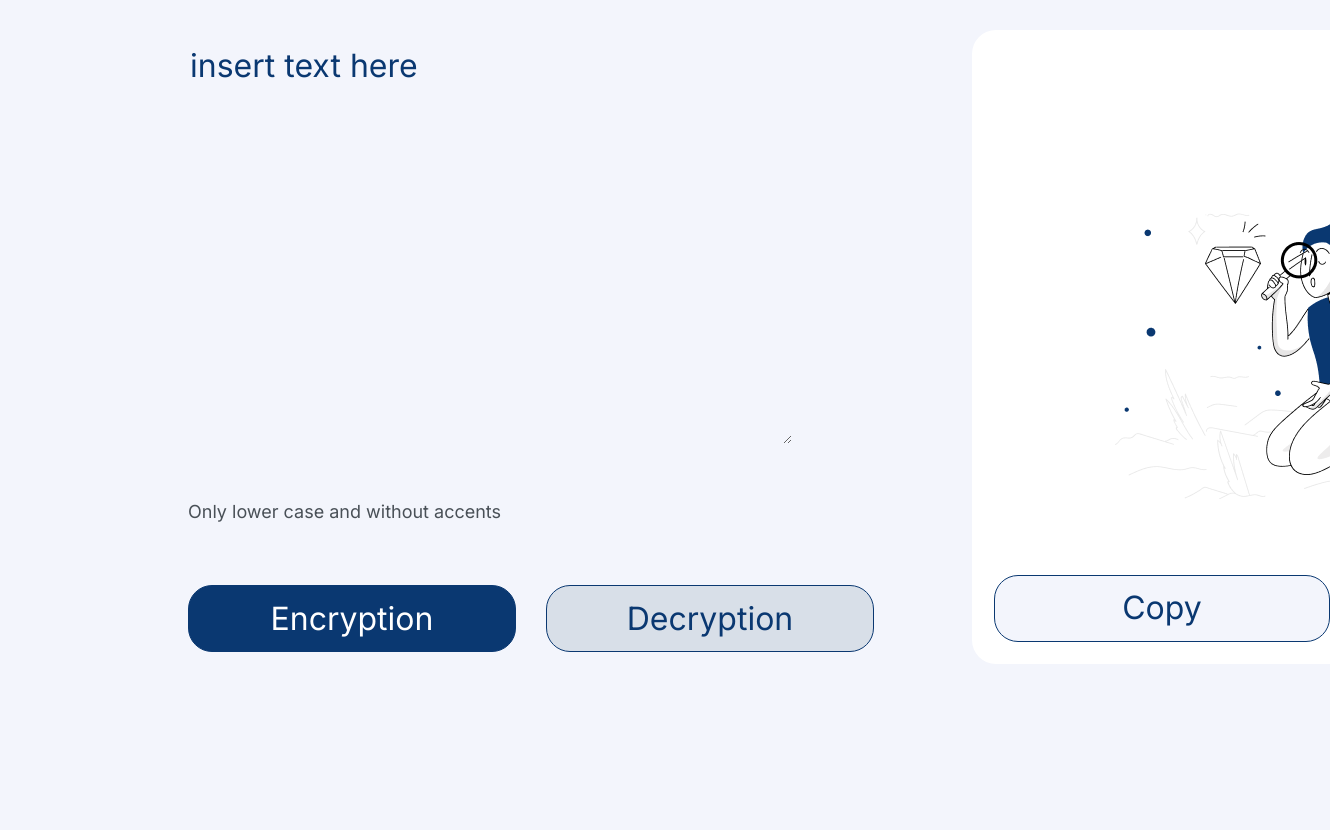
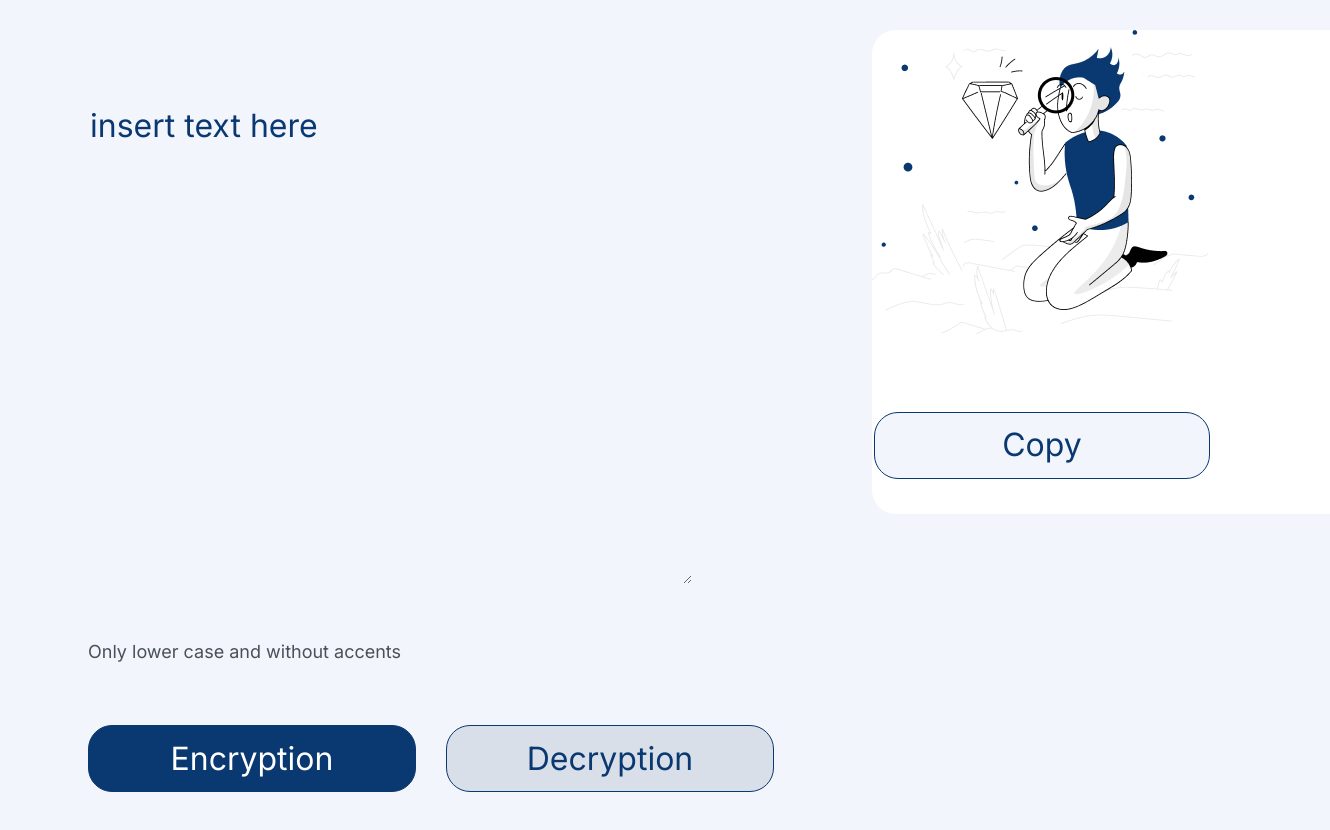
Before and after one commit to erbonilla/encryption-decryption-challenge, a plain HTML site: page index.html in a window 1280 px wide. Shown: the part 72-902 px from the top of the page, 1330 px wide, since content can reach past the window. Before the commit the page ends 800 px from the top, so only its background shows below. Drawn offline with Linux system fonts and the light colour scheme.

Commit message:
Update style.css image

```diff
--- a/style.css
+++ b/style.css
@@ -15,30 +15,27 @@
 
 main {
     display: flex;
-    margin-bottom: 10px;
-    margin-left: 180px;
+    margin-bottom: 50px;
+    margin-left: 80px;
 }
 
 .text-area{
-    height: 400px;
     border: none;
     color: #0a3871;
-    margin-top: 30px;
-    padding: 2px;
+    margin-top: 90px;
     text-transform: lowercase;
 }
 
-::placeholder { color: #0a3871;}
+::placeholder {
+    color: #0a3871;}
     .text-area:focus {
         outline: none;
     }
 
 .message {
-    height: 630px;
     background: white;
     background-image: url("/assets/Muñeco.png");
     background-repeat: no-repeat;
-    background-position: center;
     border: none;
     border-radius: 24px;
     color: #0a3871;
@@ -84,8 +81,8 @@ main {
     color: #0a3871;
     cursor: pointer;
     height: 67px;
-    margin-left: 120px;
-    margin-top: 565px;
+    margin-left: 100px;
+    margin-top: 402px;
     position: absolute;
     width: 336px;
 }
```
